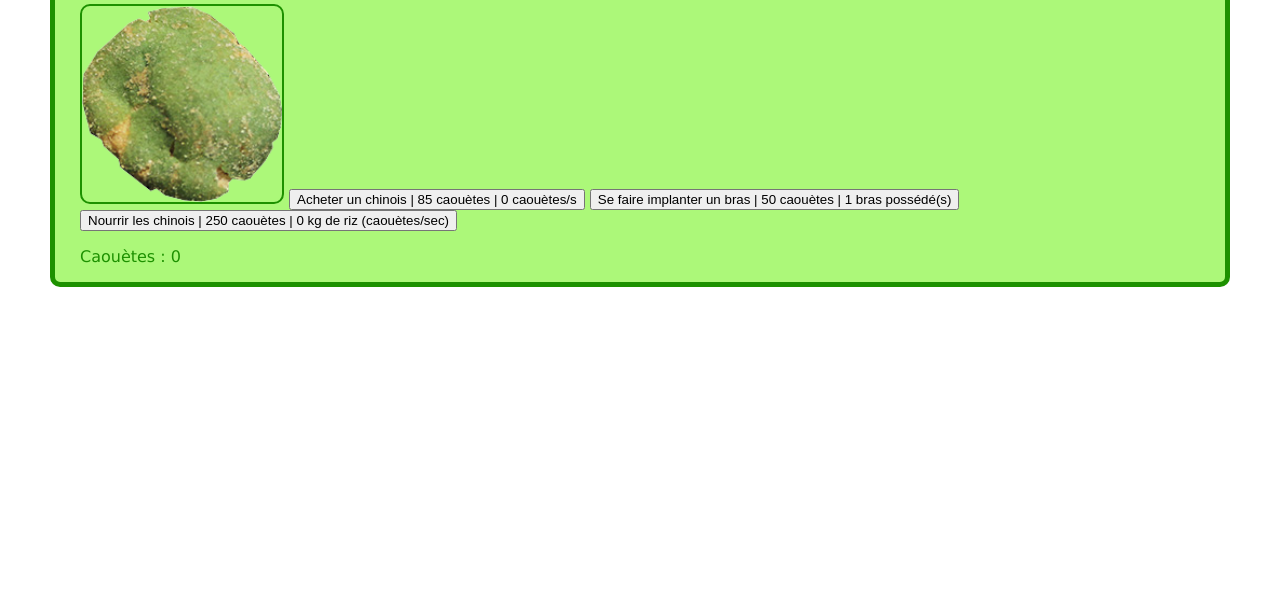
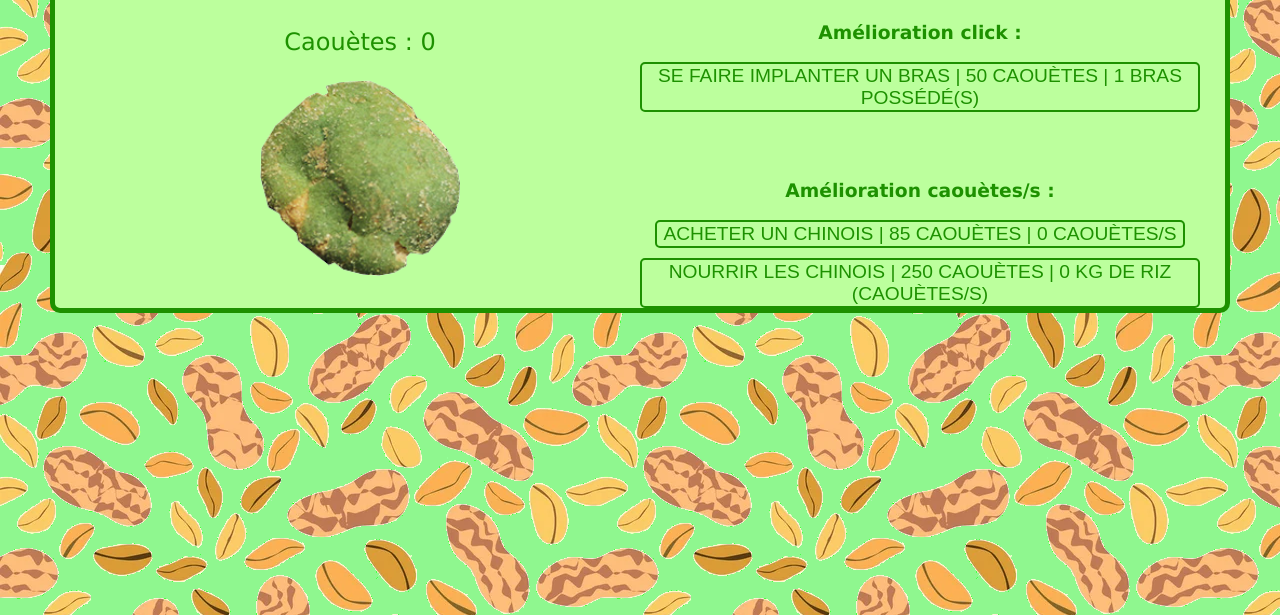
Before and after one commit to victorSejournes22005043/-Mael-Victor-caouette-au-wasabi, a plain HTML site: page clicker.html in a window 1280 px wide. Shown: the part 185-800 px from the top of the page. Drawn offline with Linux system fonts and the light colour scheme.

Commit message:
dernier td

```diff
--- a/clicker.html
+++ b/clicker.html
@@ -19,11 +19,19 @@
     </nav>
     <article class="content">
     <h2>Clicker</h2>
-    <img id="clicker" class="fit-picture" src="img/caouete.png" alt="De délicieuces cahuetes">
-    <button id="buttonUp"></button>
-    <button id="buttonUpArm"></button><br>
-    <button id="buttonUpRice"></button>
-    <p id="caouete"></p>
+    <main>
+        <section id="clicker_section">
+            <p id="caouete"></p>
+            <img id="clicker" class="fit-picture" src="img/caouete.png" alt="De délicieuces cahuetes">
+        </section>
+        <section id="button_section">
+            <h3>Amélioration click :</h3>
+            <button id="buttonUpArm"></button><br><br>
+            <h3>Amélioration caouètes/s :</h3>
+            <button id="buttonUp"></button><br>
+            <button id="buttonUpRice"></button>
+        </section>
+    </main>
 
 
 
--- a/clicker.js
+++ b/clicker.js
@@ -60,5 +60,5 @@ function actu() {
 	document.getElementById("caouete").innerText = "Caouètes : " + caouete
     document.getElementById("buttonUp").innerText = "Acheter un chinois | " + chineseWorkerCost + " caouètes | " + chineseWorker + " caouètes/s"
     document.getElementById("buttonUpArm").innerText = "Se faire implanter un bras | " + brasCost + " caouètes | " + bras + " bras possédé(s)"
-    document.getElementById("buttonUpRice").innerText = "Nourrir les chinois | " + rizCost + " caouètes | " + riz + " kg de riz (caouètes/sec)"
+    document.getElementById("buttonUpRice").innerText = "Nourrir les chinois | " + rizCost + " caouètes | " + riz + " kg de riz (caouètes/s)"
 }
--- a/css/style.css
+++ b/css/style.css
@@ -8,6 +8,7 @@ body{
 
 p{
     color:rgb(29, 145, 0);
+	font-size: 20px;
 }
 
 h1{
@@ -21,8 +22,13 @@ h2{
     text-align: center;
 }
 
+h3{
+    color:rgb(29, 145, 0);
+}
+
 img {
-    width: 200px;
+    width: 30%;
+	min-width: 200px;
     border: 2px solid rgb(29, 145, 0);
     border-radius: 10px;
 }
@@ -41,21 +47,96 @@ a{
     text-shadow: 0 0 5px rgb(0, 0, 0)
 }
 
+.paragrapheRight img{
+	float: left;
+	margin-right: 10px;
+}
+
+.paragrapheLeft img{
+	float: right;
+	margin-left: 10px;
+}
+
+.clear_float{
+	clear: both;
+	height: 0.5em;
+}
+
 .content{
     border: 5px solid rgb(29, 145, 0);
     border-radius: 10px;
-    background-color: rgb(172, 248, 121);
+    background-color: rgb(188, 255, 157);
     padding-left: 25px;
     padding-right: 25px;
 }
 
-.zoom-out img {
-	-webkit-transform: scale(1.25);
-	transform: scale(1.25);
-	-webkit-transition: .3s ease-in-out;
-	transition: .3s ease-in-out;
+#clicker{
+    /* -webkit-transition: all 1s ease;
+    -o-transition: all 1s ease; */
+    transition: all 0.2s ease;
+	width: 200px;
+    border: 0px solid rgb(29, 145, 0);
+    border-radius: 0px;
+    cursor: pointer;
+    text-align: center;
+    margin-bottom: 1em;
 }
-.zoom-out :hover img {
-	-webkit-transform: scale(1);
-	transform: scale(1);
+
+#clicker:hover{
+    transform:scale(1.1);
 }
+
+#clicker:active{
+    transform:scale(1);
+}
+
+main{
+    display: flex;
+}
+
+#clicker_section{
+    flex: 1;
+    text-align: center ;
+}
+
+#button_section{
+    flex: 1;
+    text-align: center;
+}
+
+#buttonUpArm{
+    margin-bottom: 30px;
+}
+
+#buttonUp{
+    margin-bottom: 10px;
+}
+
+#caouete{
+    font-size: 1.5em;
+}
+
+button{
+    font-size: 1.2em;
+    color: rgb(29, 145, 0);
+    background-color: transparent;
+    border: 2px solid rgb(29, 145, 0);
+    border-radius: 5px;
+    text-transform: uppercase;
+    cursor: pointer;
+    transition: box-shadow 0.3s;
+}
+
+button:hover{
+    box-shadow: 0 0 11px rgba(33,33,33,.2);
+}
+
+button:active{
+    color: rgb(255, 174, 0);
+}
+
+@media screen and (max-width: 480px) {
+    main{
+        flex-direction: column;
+    }
+}
```
Also changed, not shown: index.html (+31 -14 lines), shopping.html (+8 -6 lines), img/peanutgreen.png (added).
